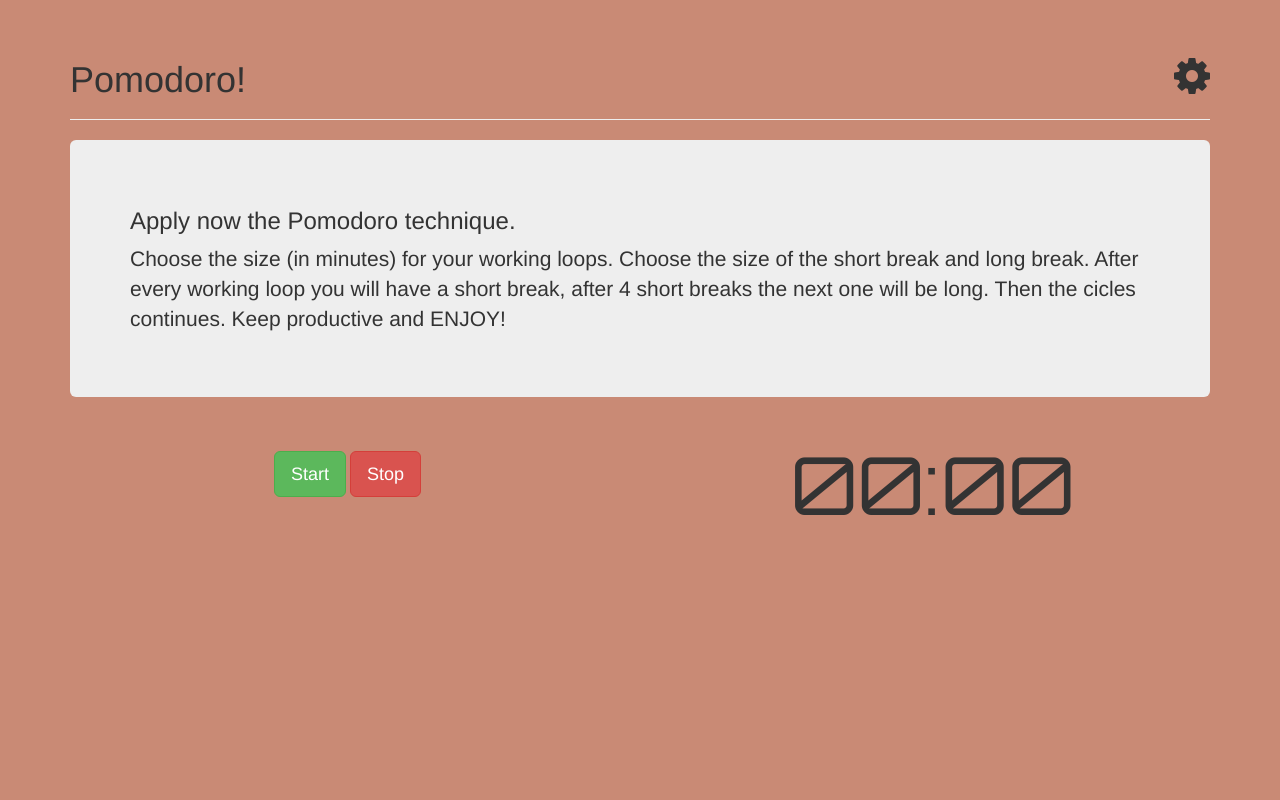
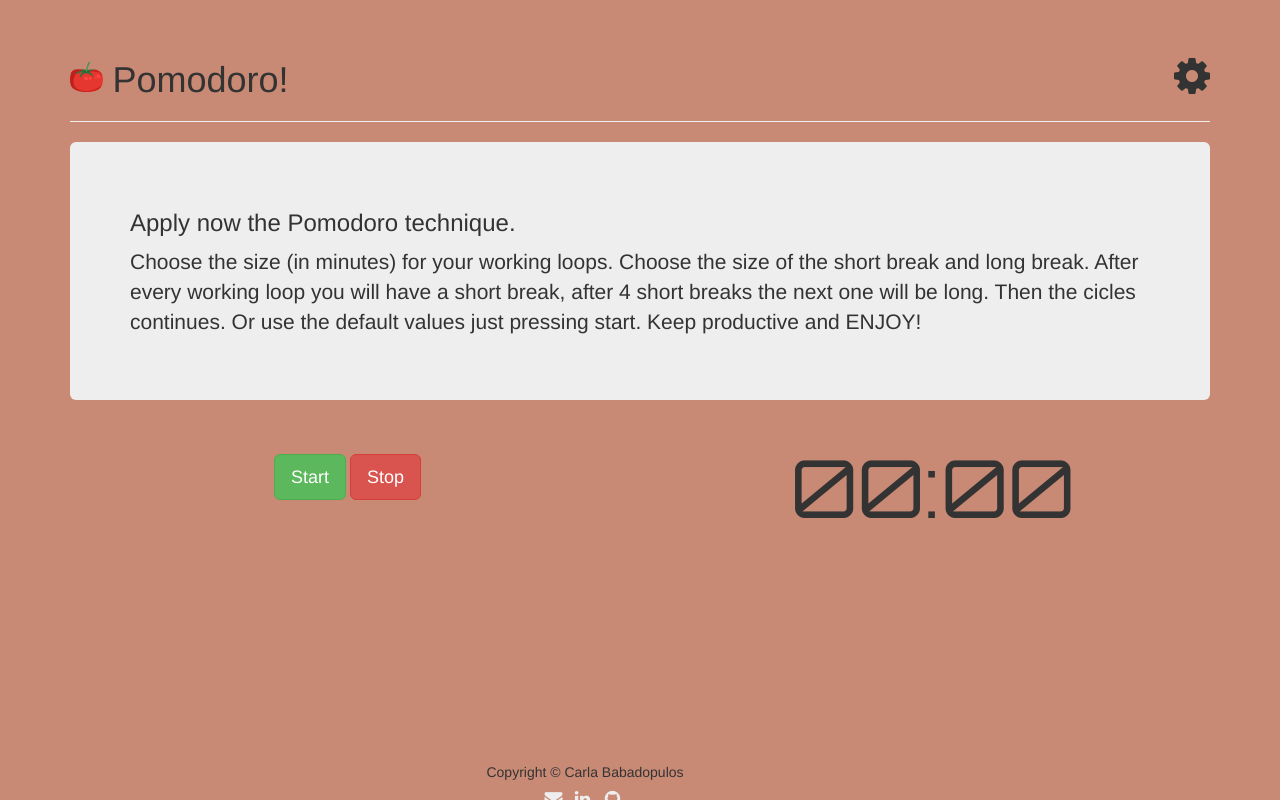
Before and after one commit to carlababa/pomodoro, a plain HTML site: page index.html in a window 1280 px wide. Drawn offline with nearby package versions, Linux system fonts and the light colour scheme.

Commit message:
Added tomato brand and footer

```diff
--- a/index.html
+++ b/index.html
@@ -14,7 +14,7 @@
       <div class="page-header">
         <div class="row">
           <div class="col-md-6">
-            <h1>Pomodoro!</h1>
+            <h1><img class="brand" src="images/Tomato10.png"/> Pomodoro!</h1>
           </div>
           <div class="col-md-6 cog">
             <i class="fa fa-cog fa-3x" aria-hidden="true" onmouseover="addSpinClass(this)" onmouseout="removeSpinClass(this)" onclick="return showHideForm('hiddenForm');"></i>
@@ -26,7 +26,7 @@
         <p>Choose the size (in minutes) for your working loops.
           Choose the size of the short break and long break. After every working loop you
           will have a short break, after 4 short breaks the next one will be long.
-          Then the cicles continues. Keep productive and ENJOY!
+          Then the cicles continues. Or use the default values just pressing start. Keep productive and ENJOY!
         </p>
       </div>
       <div class="row">
@@ -65,5 +65,25 @@
         </div>
       </div>
     </div>
+    <footer class="text-center" id="footer">
+      <div class="container">
+        <div class="row">
+          <div class="col-md-12">
+            <h3>Copyright &copy; Carla Babadopulos</h3>
+            <ul class="list-inline">
+              <li onmouseover="hoverContact(this)" onmouseout="unhoverContact(this)">
+                <a href="mailto:cacababa@gmail.com" class="icon" target="_blank" title="E-mail"><i class="fa fa-fw fa-envelope icon-social"></i></a>
+              </li>
+              <li onmouseover="hoverContact(this)" onmouseout="unhoverContact(this)">
+                <a href="http://linkedin.com/in/carlababa" class="icon" target="_blank" title="Linkedin"><i class="fa fa-fw fa-linkedin icon-social"></i></a>
+              </li>
+              <li onmouseover="hoverContact(this)" onmouseout="unhoverContact(this)">
+                <a href="http://github.com/carlababa" class="icon" target="_blank" title="Github"><i class="fa fa-fw fa-github icon-social"></i></a>
+              </li>
+            </ul>
+          </div>
+        </div>
+      </div>
+    </footer>
   </body>
 </html>
--- a/style.css
+++ b/style.css
@@ -30,3 +30,30 @@ body {
 .pLabel {
   padding-top: 12px;
 }
+
+.brand {
+  height: 40px;
+  padding-bottom: 10px;
+}
+
+#footer {
+  position: absolute;
+  bottom: 0px;
+  height: 55px;
+}
+
+#footer h3 {
+  font-size: 14px;
+}
+
+.icon {
+  color: #eee;
+}
+
+.icon:hover, .icon:focus{
+  color: #d9534f;
+}
+
+.icon-social {
+  font-size: 18px;
+}
```
Also changed, not shown: images/Tomato10.png (added), images/Tomato11.png (added), images/Tomato12.png (added), images/Tomato4.png (added), images/Tomato8.png (added), 2 other files.
